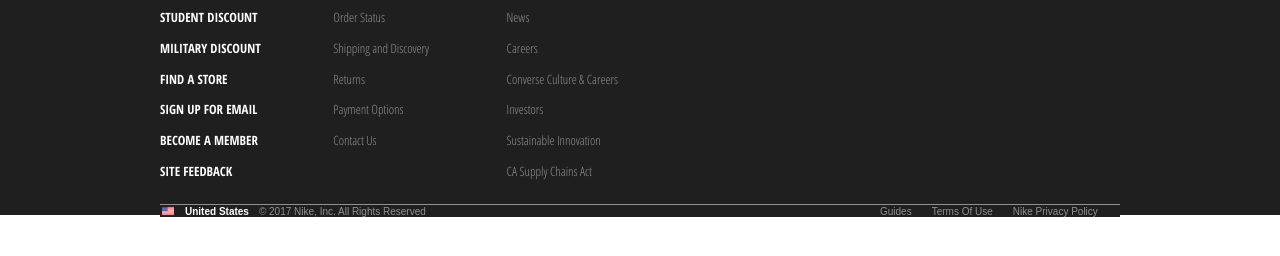
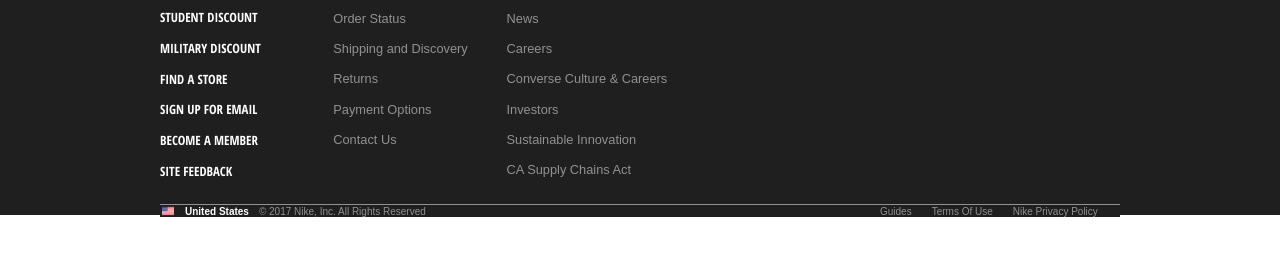
Before and after one commit to kellaisene/Nike-clone, a React app: page /#/customize in a window 1280 px wide. Shown: the part 236-492 px from the top of the page. Built offline with nearby package versions, Linux system fonts and the light colour scheme.

Commit message:
Updated footer

```diff
--- a/src/components/Footer.js
+++ b/src/components/Footer.js
@@ -18,20 +18,20 @@
                         </div>
                         <div className="column">
                             <p>GET HELP</p>
-                            <p className="normalFont">Order Status</p>
-                            <p className="normalFont">Shipping and Discovery</p>
-                            <p className="normalFont">Returns</p>
-                            <p className="normalFont">Payment Options</p>
-                            <p className="normalFont">Contact Us</p>
+                            <div className="normalFont">Order Status</div>
+                            <div className="normalFont">Shipping and Discovery</div>
+                            <div className="normalFont">Returns</div>
+                            <div className="normalFont">Payment Options</div>
+                            <div className="normalFont">Contact Us</div>
                         </div>
                         <div className="column">
                             <p>ABOUT NIKE</p>
-                            <p className="normalFont">News</p>
-                            <p className="normalFont">Careers</p>
-                            <p className="normalFont">Converse Culture & Careers</p>
-                            <p className="normalFont">Investors</p>
-                            <p className="normalFont">Sustainable Innovation</p>
-                            <p className="normalFont">CA Supply Chains Act</p>
+                            <div className="normalFont">News</div>
+                            <div className="normalFont">Careers</div>
+                            <div className="normalFont">Converse Culture & Careers</div>
+                            <div className="normalFont">Investors</div>
+                            <div className="normalFont">Sustainable Innovation</div>
+                            <div className="normalFont">CA Supply Chains Act</div>
                         </div>
                     </div>
                     <div className="socialIcons">
--- a/src/styles/footer.css
+++ b/src/styles/footer.css
@@ -36,10 +36,11 @@
     color: white;
 }
 
-p.normalFont {
-    font-weight: 400;
+.normalFont {
+    /* font-weight: 400;     */
     font-size: .8em;
     color: rgba(194, 194, 194, 0.7);
+    margin-top: 1.2em;
 }
 
 .socialIcons {
```
